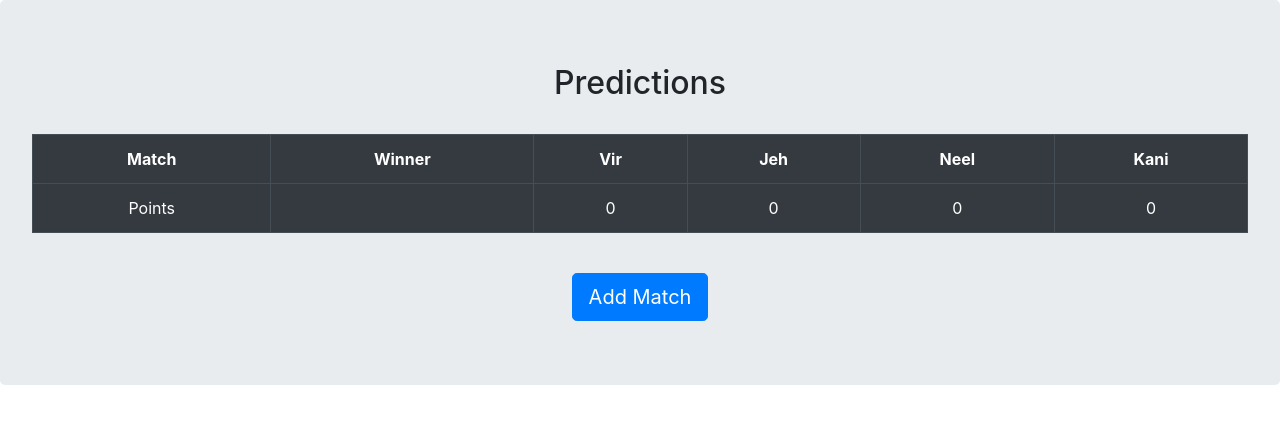
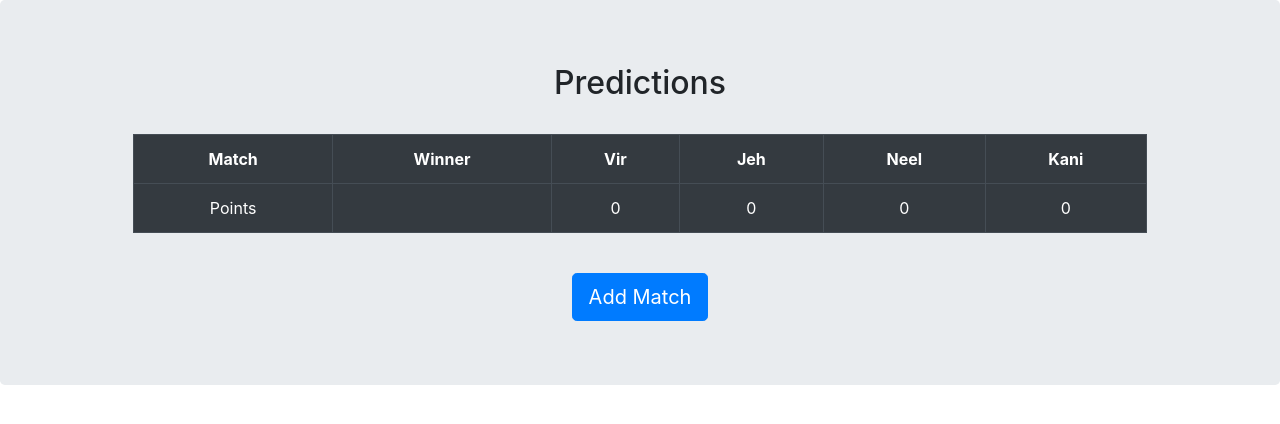
Before and after one commit to neelb99/predictions, a Flask app: template templates/index.html in a window 1280 px wide. Shown: the top 424 px of the page. Run offline with Flask 2, Linux system fonts and the light colour scheme; the template is opened without the code that fills it, so the values that code supplies are empty; some libraries are stand-ins or nearby versions.

Commit message:
table size

```diff
--- a/templates/index.html
+++ b/templates/index.html
@@ -16,7 +16,7 @@
 		<div class="jumbotron">
 	<h2>Predictions</h2>
 	<br>
-	<table class="table table-dark table-bordered" border="1px solid white">
+	<table class="table table-dark table-bordered col-sm-12 col-md-10" border="1px solid white">
 		<tr>
 			<th class="text-center">Match</th>
 			<th class="text-center">Winner</th>
```
